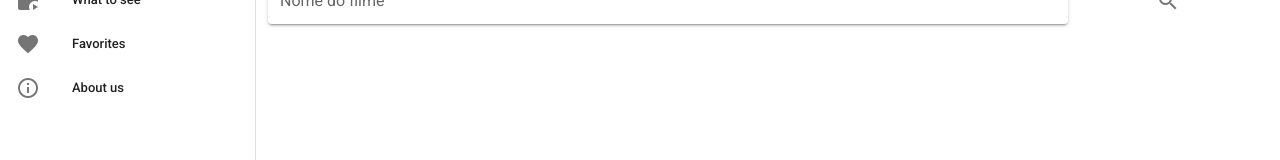
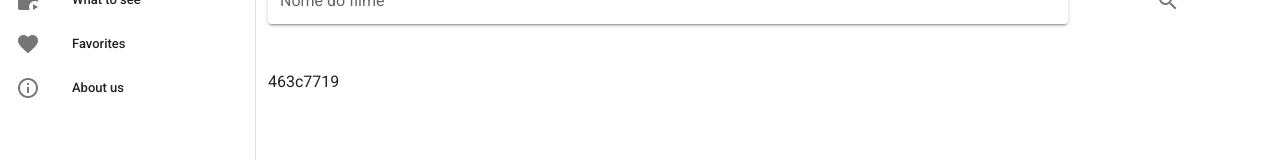
Before and after one commit to IgorWestermann/app-estudos-hackathon, a Vue app: page /#/search in a window 1280 px wide. Shown: the part 184-344 px from the top of the page. Built offline with nearby package versions, Linux system fonts and the light colour scheme.

Commit message:
variavel de ambiente configurada no .env e exemplo de uso colocado na SearchPage

```diff
--- a/src/views/SearchPage.vue
+++ b/src/views/SearchPage.vue
@@ -17,6 +17,9 @@
       </button>
     </div>
     <p>{{ filmePesquisado }}</p>  <!--apenas para teste de funcionamento -->
+    <p>
+        {{varTeste}}
+    </p>
   </v-container>
 </template>
 <script>
@@ -27,7 +30,8 @@ export default {
     return {
       filme: "",
       filmePesquisado: "",
-    };
+      varTeste: process.env.VUE_APP_API_KEY
+    }
   },
 
   methods: {
```
Also changed, not shown: 1 other file (tests, documents, lock files or other folders).
